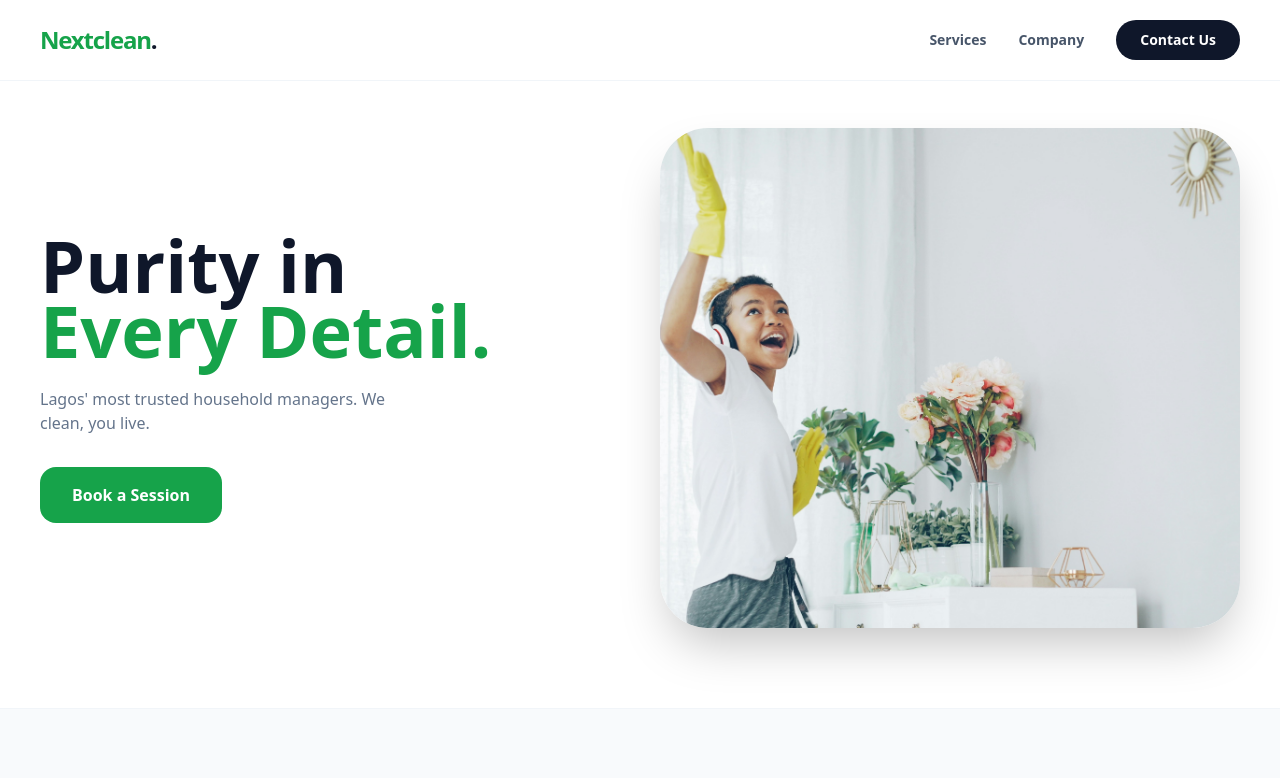
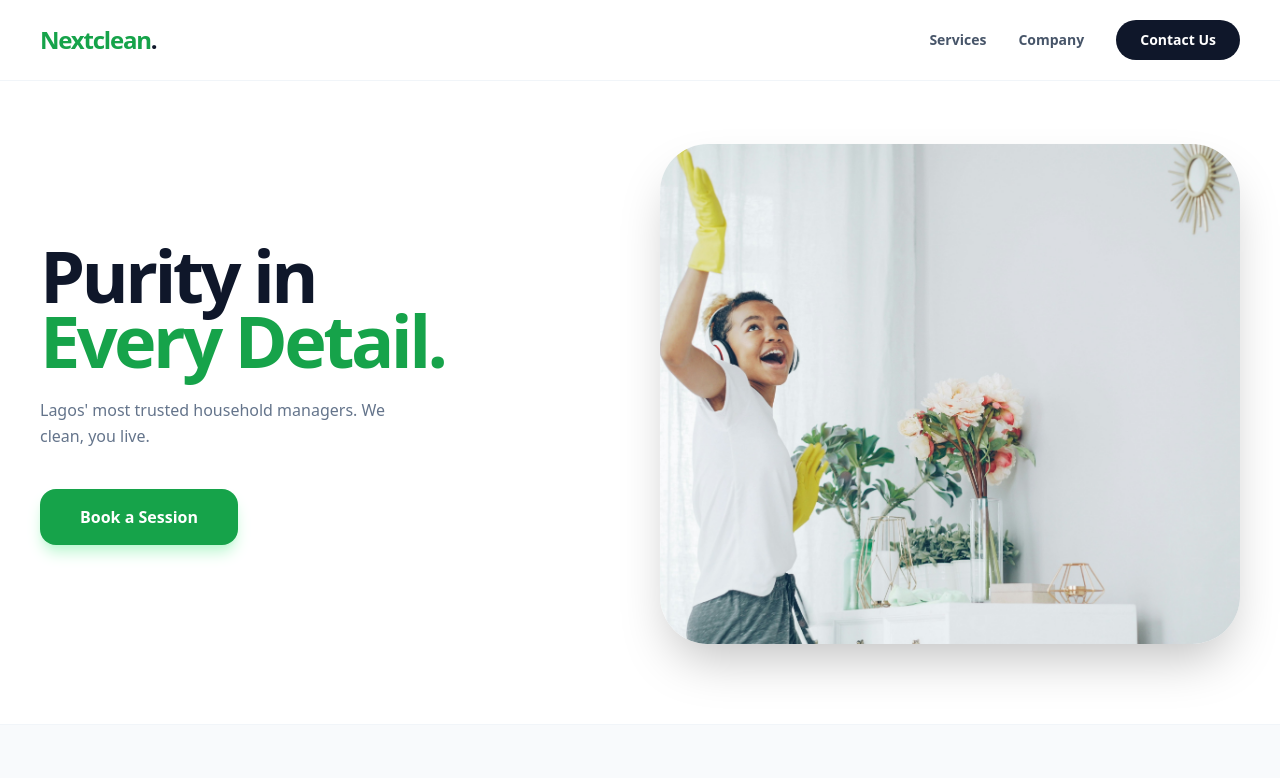
Before and after one commit to realtee01/Nextclean, a React (Vite) app: page / in a window 1280 px wide. Shown: the top 778 px of the page. Built offline with nearby package versions, Linux system fonts and the light colour scheme.

Commit message:
Update Hero.jsx

```diff
--- a/src/components/Hero.jsx
+++ b/src/components/Hero.jsx
@@ -2,14 +2,27 @@ import React from 'react';
 import { motion } from 'framer-motion';
 import heroImg from '../assets/hero-header1.jpg';
 
-const Hero = () => {
+const Hero = ({ onBookClick }) => {
   return (
-    <section className="pt-32 pb-20 px-10 max-w-7xl mx-auto grid lg:grid-cols-2 gap-10 items-center">
-      <motion.div initial={{ x: -30, opacity: 0 }} animate={{ x: 0, opacity: 1 }} transition={{ delay: 0.2 }}>
-        <h1 className="text-7xl font-bold leading-[0.9] mb-6">Purity in <br/><span className="text-brand">Every Detail.</span></h1>
-        <p className="text-slate-500 max-w-sm mb-8">Lagos' most trusted household managers. We clean, you live.</p>
-        <button className="bg-brand text-white px-8 py-4 rounded-2xl font-bold">Book a Session</button>
+    <section className="pt-36 pb-20 px-10 max-w-7xl mx-auto grid lg:grid-cols-2 gap-10 items-center">
+      <motion.div initial={{ x: -30, opacity: 0 }} animate={{ x: 0, opacity: 1 }}>
+        <h1 className="text-7xl font-bold leading-[0.9] tracking-tighter mb-6">Purity in <br/><span className="text-green-600">Every Detail.</span></h1>
+        <p className="text-slate-500 max-w-sm mb-10 leading-relaxed">Lagos' most trusted household managers. We clean, you live.</p>
+
+        {/* --- BOUNCY BOOKING BUTTON --- */}
+        <motion.button
+          onClick={onBookClick}
+          whileHover={{
+            scale: 1.1,
+            transition: { type: "spring", stiffness: 400, damping: 10 } // Bouncy spring
+          }}
+          whileTap={{ scale: 0.9 }}
+          className="bg-green-600 text-white px-10 py-4 rounded-2xl font-bold shadow-lg shadow-green-200"
+        >
+          Book a Session
+        </motion.button>
       </motion.div>
+
       <motion.div initial={{ scale: 0.9, opacity: 0 }} animate={{ scale: 1, opacity: 1 }} className="rounded-[3rem] overflow-hidden shadow-2xl h-[500px]">
         <img src={heroImg} className="w-full h-full object-cover" />
       </motion.div>
```
